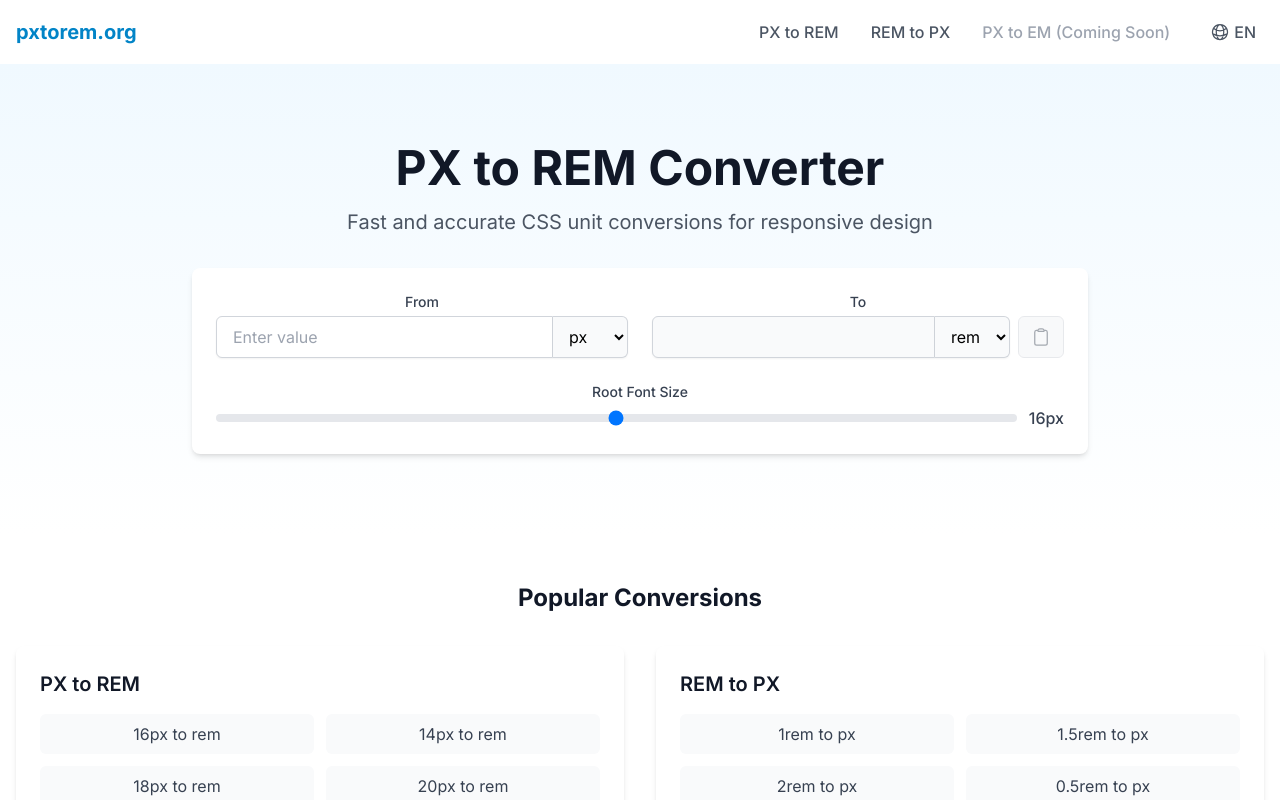
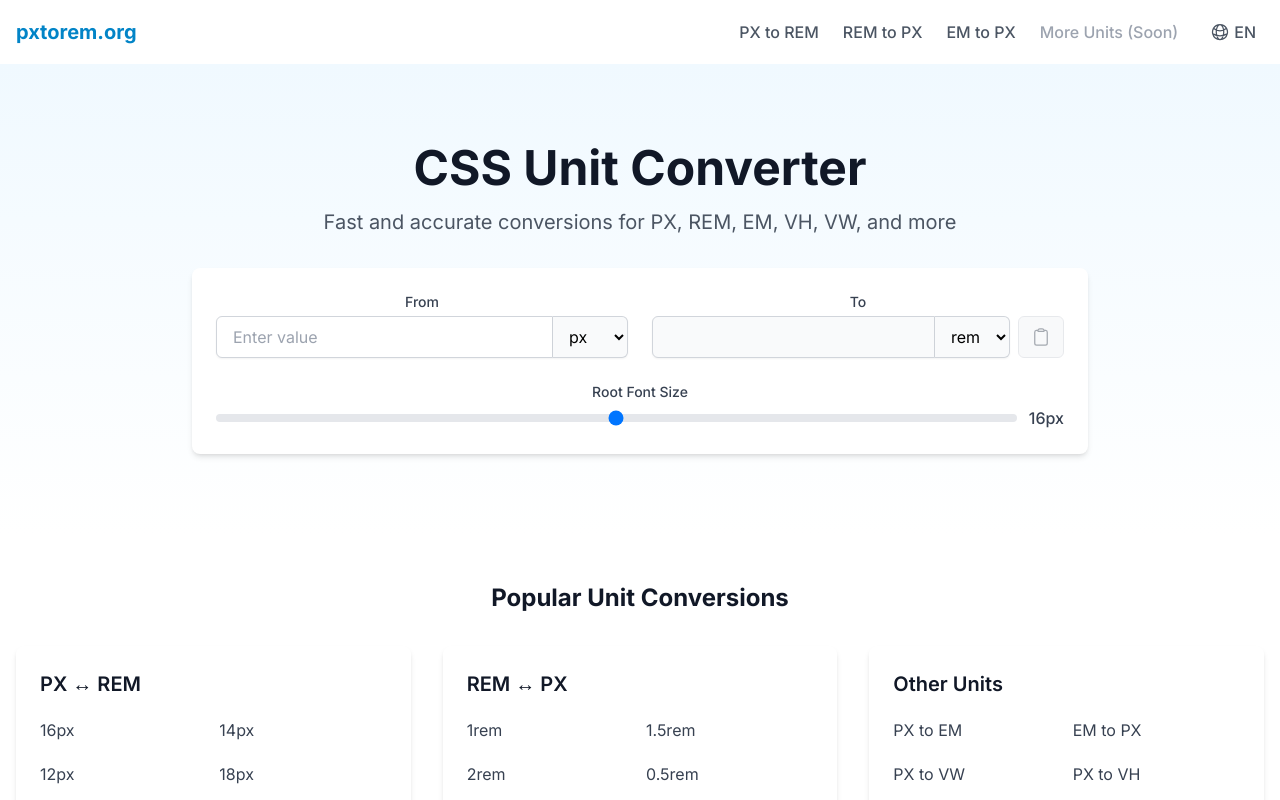
Before and after one commit to ikey123/pxtorem, a Next.js app: page /en in a window 1280 px wide. Shown: the top 800 px of the page. Built offline with nearby package versions, Linux system fonts and the light colour scheme.

Commit message:
3.19 10:50

```diff
--- a/src/components/category/CategoryContent.tsx
+++ b/src/components/category/CategoryContent.tsx
@@ -3,6 +3,8 @@
 import Converter from "@/components/converter/Converter";
 import CategoryIntro from "@/components/category/CategoryIntro";
 import ConversionTable from "@/components/category/ConversionTable";
+import RelatedConversions from "@/components/slug/RelatedConversions";
+import Link from "next/link";
 
 export default function CategoryContent({
   locale,
@@ -16,6 +18,15 @@ export default function CategoryContent({
   const fromUnit = category === "px-to-rem" ? "px" : "rem";
   const toUnit = category === "px-to-rem" ? "rem" : "px";
 
+  const keywords = category === "px-to-rem"
+    ? ["16px", "14px", "12px", "18px", "20px", "24px", "10px", "8px", "30px", "36px", "40px", "48px", "64px"]
+    : ["1rem", "1.5rem", "2rem", "0.5rem", "0.75rem", "1.25rem", "2.5rem", "3rem", "0.25rem", "3.5rem", "4rem", "5rem"];
+
+  const getPath = (value: string) =>
+    category === "px-to-rem"
+      ? `/${locale}/px-to-rem/${value.replace("px", "")}-px-to-rem`
+      : `/${locale}/rem-to-px/${value.replace("rem", "").replace(".", "-")}-rem-to-px`;
+
   return (
     <main>
       {/* 类别介绍 */}
@@ -28,6 +39,9 @@ export default function CategoryContent({
       {/* 转换器 */}
       <section className="py-10">
         <div className="container mx-auto px-4">
+          <h2 className="text-2xl font-bold text-gray-900 mb-6">
+            {category === "px-to-rem" ? "PX to REM Calculator" : "REM to PX Converter"}
+          </h2>
           <Converter
             initialFromUnit={fromUnit as "px" | "rem"}
             initialToUnit={toUnit as "px" | "rem"}
@@ -36,10 +50,37 @@ export default function CategoryContent({
         </div>
       </section>
 
+      {/* 关键词表格 */}
+      <section className="py-8 bg-gray-50">
+        <div className="container mx-auto px-4">
+          <h2 className="text-2xl font-bold mb-6">Popular {category === "px-to-rem" ? "PX to REM" : "REM to PX"} Conversions</h2>
+          <div className="grid grid-cols-2 sm:grid-cols-3 lg:grid-cols-5 gap-3">
+            {keywords.map((kw) => (
+              <Link
+                key={kw}
+                href={getPath(kw)}
+                className="bg-white hover:bg-primary-50 border border-gray-200 rounded-md py-3 px-4 text-center transition-colors"
+              >
+                {kw}
+              </Link>
+            ))}
+          </div>
+        </div>
+      </section>
+
       {/* 转换表格 */}
-      <section className="py-10 bg-gray-50">
+      <section className="py-10 bg-white">
         <div className="container mx-auto px-4">
+          <h2 className="text-2xl font-bold mb-6">常用 {category === "px-to-rem" ? "PX 到 REM" : "REM 到 PX"} 转换表</h2>
           <ConversionTable category={category} />
+        </div>
+      </section>
+
+      {/* 相关转换 */}
+      <section className="py-10">
+        <div className="container mx-auto px-4">
+          <h2 className="text-2xl font-bold text-gray-900 mb-6">Related Conversions</h2>
+          <RelatedConversions category={category} currentSlug="" />
         </div>
       </section>
     </main>
--- a/src/components/home/HomeContent.tsx
+++ b/src/components/home/HomeContent.tsx
@@ -2,14 +2,48 @@
 
 import { useTranslations } from "next-intl";
 import Converter from "@/components/converter/Converter";
-import PopularConversions from "@/components/home/PopularConversions";
 import FeatureSection from "@/components/home/FeatureSection";
+import Link from "next/link";
 
 // 同步组件用于渲染和使用钩子
 export default function HomeContent({ locale }: { locale: string }) {
   // 使用 useTranslations 获取翻译
   const t = useTranslations('common');
   const homeT = useTranslations('home');
+
+  const unitGroups = [
+    {
+      title: "PX ↔ REM",
+      items: [
+        { name: "16px", path: "/px-to-rem/16-px-to-rem" },
+        { name: "14px", path: "/px-to-rem/14-px-to-rem" },
+        { name: "12px", path: "/px-to-rem/12-px-to-rem" },
+        { name: "18px", path: "/px-to-rem/18-px-to-rem" },
+        { name: "20px", path: "/px-to-rem/20-px-to-rem" },
+        { name: "24px", path: "/px-to-rem/24-px-to-rem" },
+      ],
+    },
+    {
+      title: "REM ↔ PX",
+      items: [
+        { name: "1rem", path: "/rem-to-px/1-rem-to-px" },
+        { name: "1.5rem", path: "/rem-to-px/1-5-rem-to-px" },
+        { name: "2rem", path: "/rem-to-px/2-rem-to-px" },
+        { name: "0.5rem", path: "/rem-to-px/0-5-rem-to-px" },
+        { name: "0.75rem", path: "/rem-to-px/0-75-rem-to-px" },
+        { name: "1.25rem", path: "/rem-to-px/1-25-rem-to-px" },
+      ],
+    },
+    {
+      title: "Other Units",
+      items: [
+        { name: "PX to EM", path: "/px-to-em" },
+        { name: "EM to PX", path: "/em-to-px" },
+        { name: "PX to VW", path: "/px-to-vw" },
+        { name: "PX to VH", path: "/px-to-vh" },
+      ],
+    },
+  ];
 
   return (
     <main>
@@ -18,10 +52,10 @@ export default function HomeContent({ locale }: { locale: string }) {
         <div className="container mx-auto px-4">
           <div className="max-w-4xl mx-auto text-center">
             <h1 className="text-4xl md:text-5xl font-bold text-gray-900 mb-4">
-              {homeT('hero.title')}
+              CSS Unit Converter
             </h1>
             <p className="text-xl text-gray-600 mb-8">
-              {homeT('hero.subtitle')}
+              Fast and accurate conversions for PX, REM, EM, VH, VW, and more
             </p>
 
             {/* 转换器 */}
@@ -36,9 +70,26 @@ export default function HomeContent({ locale }: { locale: string }) {
       <section className="py-12 bg-white">
         <div className="container mx-auto px-4">
           <h2 className="text-2xl font-bold text-gray-900 mb-8 text-center">
-            {homeT('popular.title')}
+            Popular Unit Conversions
           </h2>
-          <PopularConversions locale={locale} />
+          <div className="grid grid-cols-1 md:grid-cols-2 lg:grid-cols-3 gap-8">
+            {unitGroups.map((group) => (
+              <div key={group.title} className="bg-white rounded-lg shadow-md p-6">
+                <h3 className="text-xl font-semibold text-gray-900 mb-4">{group.title}</h3>
+                <div className="grid grid-cols-2 gap-3">
+                  {group.items.map((item) => (
+                    <Link
+                      key={item.path}
+                      href={`/${locale}${item.path}`}
+                      className="text-gray-700 hover:text-primary-600 hover:underline transition-colors py-1"
+                    >
+                      {item.name}
+                    </Link>
+                  ))}
+                </div>
+              </div>
+            ))}
+          </div>
         </div>
       </section>
 
--- a/src/components/layout/Header.tsx
+++ b/src/components/layout/Header.tsx
@@ -9,6 +9,12 @@ import LanguageSwitcher from './LanguageSwitcher';
 export default function Header() {
   const t = useTranslations('nav');
   const [isMenuOpen, setIsMenuOpen] = useState(false);
+
+  const popularTools = [
+    { name: 'PX to REM', path: '/px-to-rem' },
+    { name: 'REM to PX', path: '/rem-to-px' },
+    { name: 'EM to PX', path: '/em-to-px' },
+  ];
 
   return (
     <header className="bg-white shadow-sm">
@@ -34,21 +40,18 @@ export default function Header() {
           </div>
 
           {/* Desktop Navigation */}
-          <nav className="hidden md:flex items-center space-x-8">
+          <nav className="hidden md:flex items-center space-x-6">
+            {popularTools.map((tool) => (
               <Link
-              href="/px-to-rem"
+                key={tool.path}
+                href={tool.path}
                 className="text-gray-600 hover:text-primary-600 font-medium"
               >
-              {t('pxToRem')}
+                {tool.name}
               </Link>
-            <Link
-              href="/rem-to-px"
-              className="text-gray-600 hover:text-primary-600 font-medium"
-            >
-              {t('remToPx')}
-            </Link>
+            ))}
             <span className="text-gray-400 font-medium cursor-not-allowed">
-              {t('pxToEm')}
+              More Units (Soon)
             </span>
             <LanguageSwitcher />
           </nav>
@@ -58,22 +61,18 @@ export default function Header() {
         {isMenuOpen && (
           <div className="md:hidden py-4 border-t border-gray-100">
             <nav className="flex flex-col space-y-4">
+              {popularTools.map((tool) => (
                 <Link
-                href="/px-to-rem"
+                  key={tool.path}
+                  href={tool.path}
                   className="text-gray-600 hover:text-primary-600 font-medium"
                   onClick={() => setIsMenuOpen(false)}
                 >
-                {t('pxToRem')}
+                  {tool.name}
                 </Link>
-              <Link
-                href="/rem-to-px"
-                className="text-gray-600 hover:text-primary-600 font-medium"
-                onClick={() => setIsMenuOpen(false)}
-              >
-                {t('remToPx')}
-              </Link>
+              ))}
               <span className="text-gray-400 font-medium cursor-not-allowed">
-                {t('pxToEm')}
+                More Units (Soon)
               </span>
               <div className="pt-2">
                 <LanguageSwitcher />
```
Lines whose indentation alone changed are shown as unchanged.
